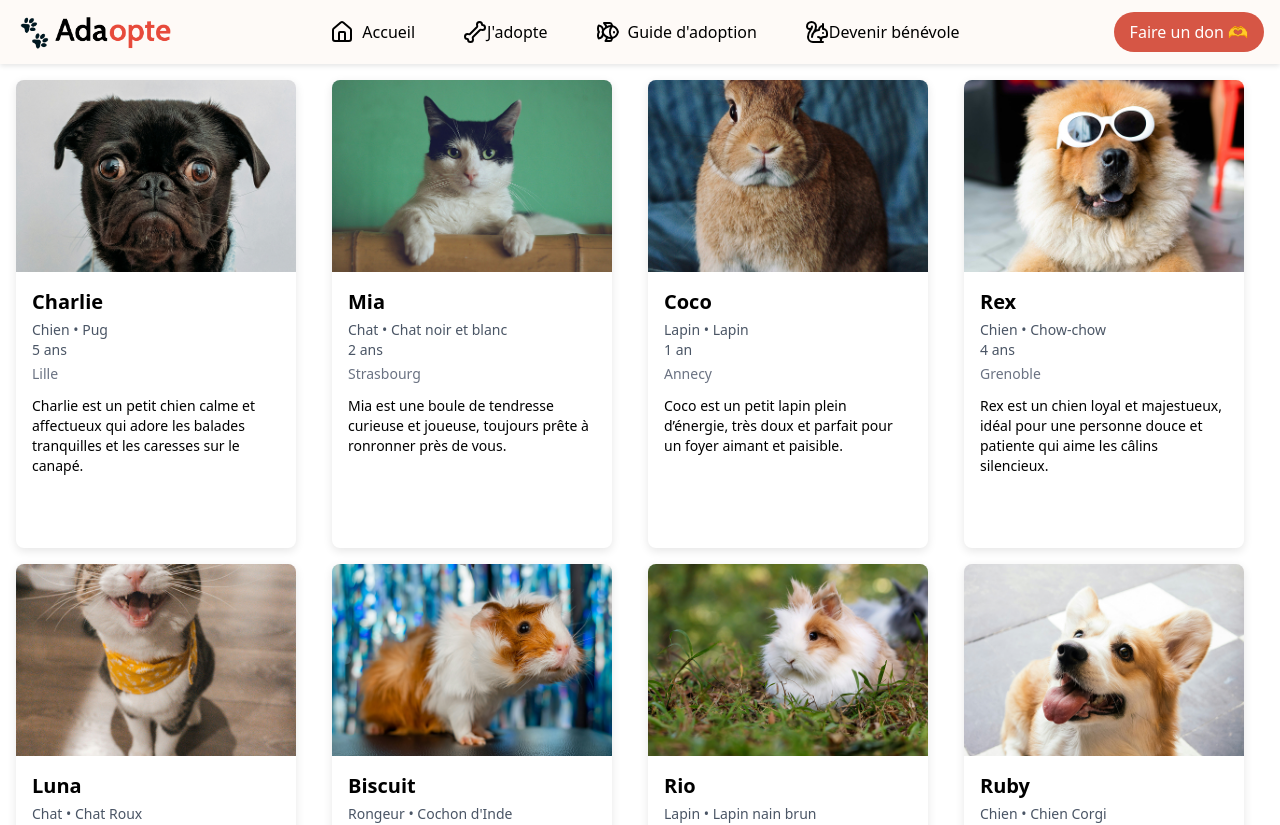
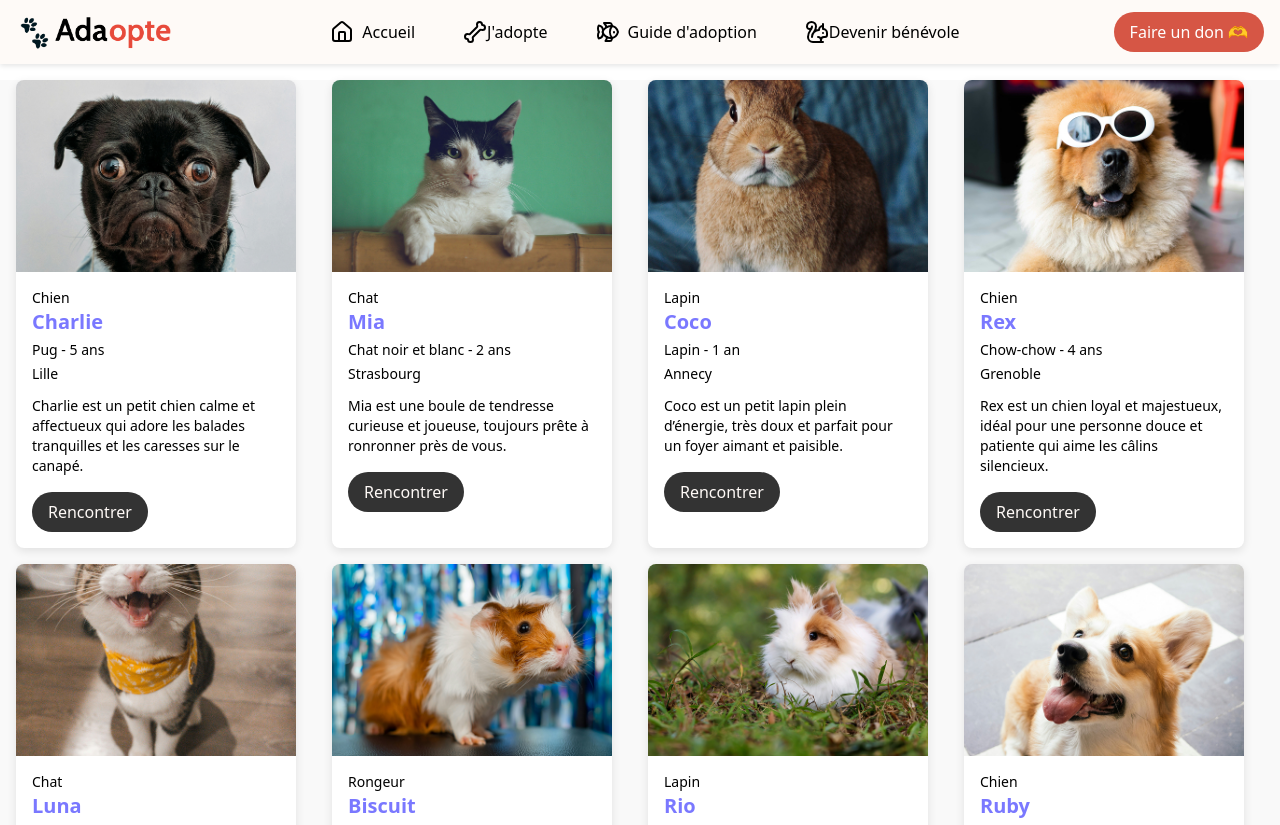
Before and after one commit to LucieSng/petadopte, a React (Vite) app: page /adopte in a window 1280 px wide. Shown: the top 825 px of the page. Built offline with nearby package versions, Linux system fonts and the light colour scheme.

Commit message:
feat : styles CardsPet + AdoptPage

```diff
--- a/src/components/CardsPet.tsx
+++ b/src/components/CardsPet.tsx
@@ -26,21 +26,22 @@ export default function CardsPet({ pet }: CardsPetProps) {
       />
 
       <div className="p-4">
-        <h2 className="text-xl font-bold mb-1">{pet.name}</h2>
+        <p className="text-sm">{pet.type}</p>
+        <h2 className="text-xl font-bold mb-1 text-[var(--accent-color)]">
+          {pet.name}
+        </h2>
 
-        <p className="text-sm text-gray-600">
-          {pet.type} • {pet.breed}
+        <p className="text-sm">
+          {pet.breed} - {pet.age}
         </p>
 
-        <p className="text-sm text-gray-600">{pet.age}</p>
-
-        <p className="text-sm text-gray-500 mt-1">{pet.city}</p>
+        <p className="text-sm mt-1">{pet.city}</p>
 
         <p className="text-sm mt-3 pb-4">{pet.description}</p>
 
         <button
           onClick={printName}
-          className="bg(--dark-color) hover:bg-[#333] hover:text-white text-white font-medium py-2 px-4 rounded-full cursor-pointer "
+          className="bg-(--dark-color) hover:bg-[var(--dark-color)] hover:text-[var(--primary-color)] text-[var(--primary-color)] font-medium py-2 px-4 rounded-full cursor-pointer "
         >
           Rencontrer
         </button>
--- a/src/pages/AdoptPage.tsx
+++ b/src/pages/AdoptPage.tsx
@@ -1,7 +1,7 @@
 import PetsListCards from "../components/PetsListCards";
 export default function AdoptPage() {
   return (
-    <main>
+    <main className="bg-[var(--light-color)]">
       <PetsListCards></PetsListCards>
     </main>
   );
```
